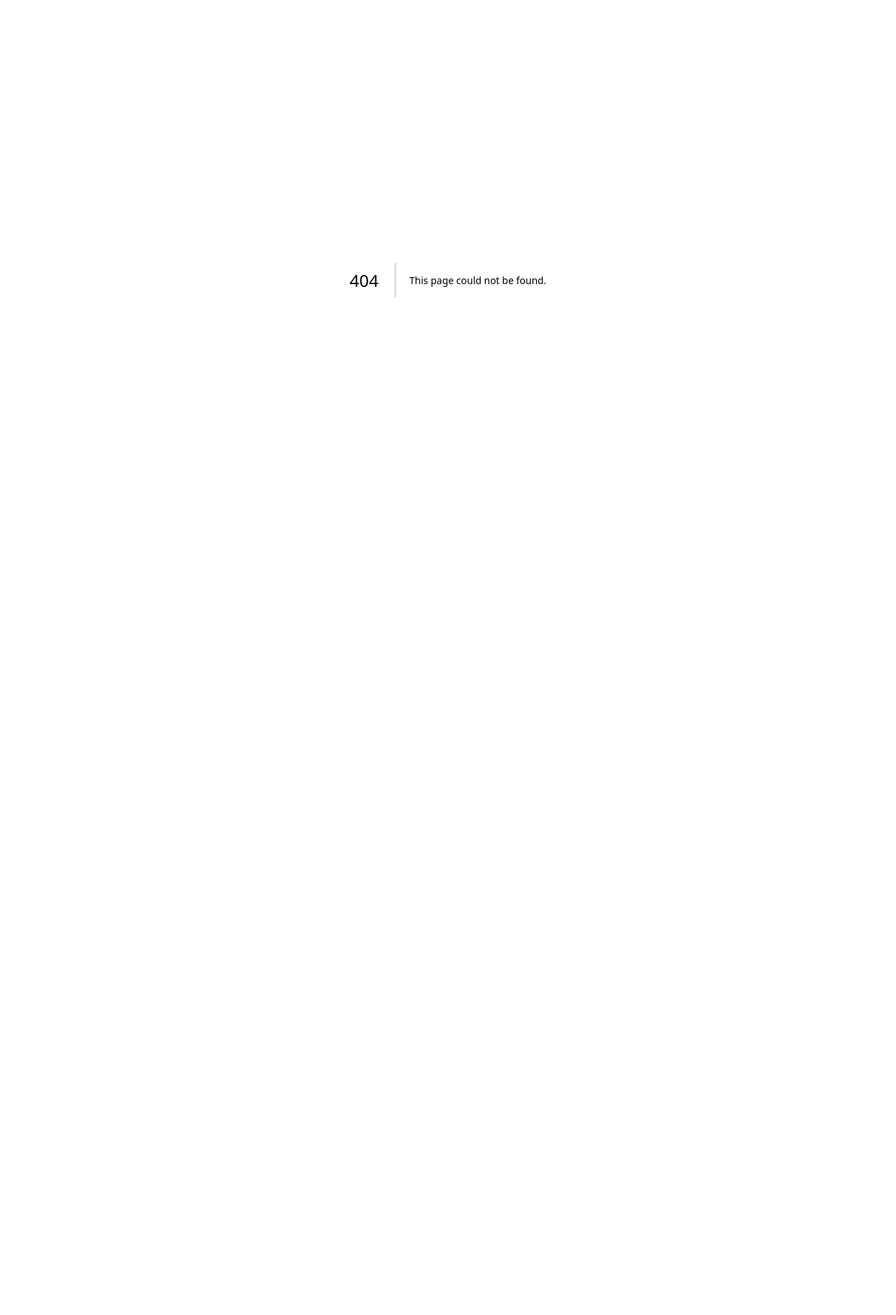
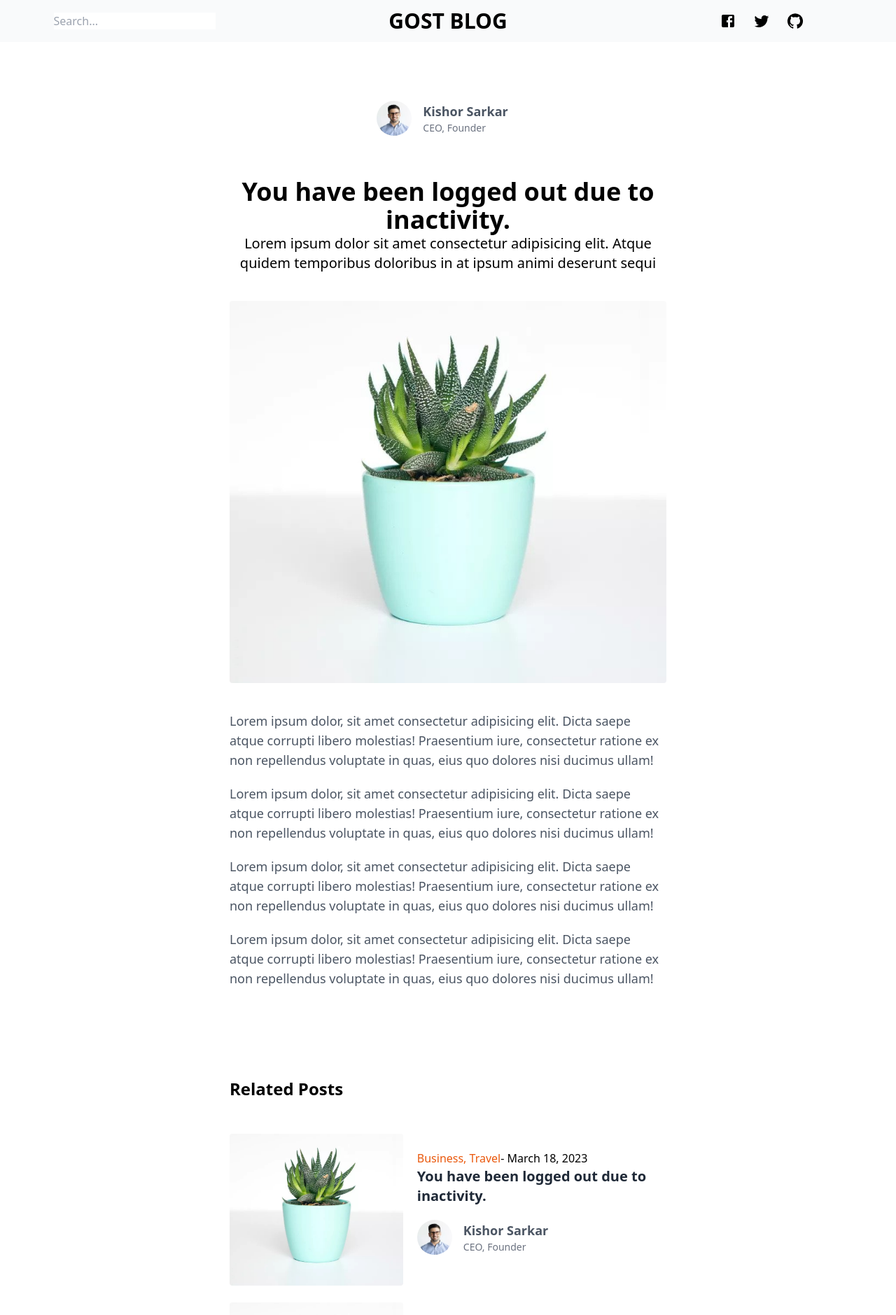
Before and after one commit to gostgmaer/simple-next-blog, a Next.js app: page /posts in a window 1280 px wide. Before the commit this address had no page. Shown: the top 1879 px of the page at 70% size. Before the commit the page ends 800 px from the top, so only its background shows below. Built offline with nearby package versions, Linux system fonts and the light colour scheme.

Commit message:
Ui Ready

```diff
--- /dev/null
+++ b/src/components/childs/Postlist.jsx
@@ -0,0 +1,44 @@
+import Link from "next/link"
+import Image from "next/image";
+import Auther from "./Auther";
+const PostItem = () => {
+  return (
+    <div className="flex gap-5">
+    <div className="image flex flex-col justify-start">
+      <Link href={"/"}>
+        <Image
+          src={"/assets/images/img1.jpg"}
+          alt=""
+          className="rounded"
+          width={"300"}
+          height={"260"}
+        />
+      </Link>
+    </div>
+    <div className="info flex justify-center flex-col">
+      <div className="category">
+        <Link
+          className=" text-orange-600 hover:text-orange-800 "
+          href={"/cate"}
+        >
+          Business, Travel
+        </Link>
+        <Link className=" text-grey-600 hover:text-grey-800" href={"/cate"}>
+          - March 18, 2023
+        </Link>
+      </div>
+      <div className="title">
+        <Link
+          href={"/"}
+          className=" text-xl font-bold text-gray-800 hover:text-gray-600"
+        >
+          You have been logged out due to inactivity.
+        </Link>
+      </div>
+      <Auther />
+    </div>
+  </div>
+  )
+}
+
+export default PostItem
--- a/src/components/footer/index.js
+++ b/src/components/footer/index.js
@@ -2,8 +2,16 @@ import { Facebook, GitHub, Twitter } from "@mui/icons-material";
 import NewsLetter from "../childs/NewsLetter";
 
 const Footer = () => {
+
+  const bg = {
+    background: 'url("/assets/images/footer.png")',
+    backgroundPosition: "right",
+    backgroundRepeat: "no-repeat",
+
+  };
+
   return (
-    <footer className=" bg-gray-50 px-20">
+    <footer className=" bg-gray-50 px-20" style={bg}>
     <NewsLetter/>
       <div className="container mx-auto flex justify-center py-12">
         <div className="py-5">
--- a/src/components/sections/Sectionfour.js
+++ b/src/components/sections/Sectionfour.js
@@ -1,6 +1,7 @@
 import Link from "next/link";
 import Image from "next/image";
 import Auther from "../childs/Auther";
+import PostItem from "../childs/Postlist";
 const Sectionfour = () => {
   return (
     <section className="py-16 container mx-auto md:px-20">
@@ -8,21 +9,22 @@ const Sectionfour = () => {
         <div className="item">
           <h2 className=" font-bold text-2xl py-12 text-center">Business</h2>
           <div className="flex flex-col gap-6">
-            <Post />
-            <Post />
-            <Post />
-            <Post />
-            <Post />
+            <PostItem />
+            <PostItem />
+            <PostItem />
+            <PostItem />
+            <PostItem />
+
           </div>
         </div>
         <div className="item">
           <h2 className=" font-bold text-2xl py-12 text-center">Travel</h2>
           <div className="flex flex-col gap-6">
-            <Post />
-            <Post />
-            <Post />
-            <Post />
-            <Post />
+          <PostItem />
+            <PostItem />
+            <PostItem />
+            <PostItem />
+            <PostItem />
           </div>
         </div>
       </div>
@@ -31,43 +33,3 @@ const Sectionfour = () => {
 };
 
 export default Sectionfour;
-
-const Post = () => {
-  return (
-    <div className="flex gap-5">
-      <div className="image flex flex-col justify-start">
-        <Link href={"/"}>
-          <Image
-            src={"/assets/images/img1.jpg"}
-            alt=""
-            className="rounded"
-            width={"300"}
-            height={"260"}
-          />
-        </Link>
-      </div>
-      <div className="info flex justify-center flex-col">
-        <div className="category">
-          <Link
-            className=" text-orange-600 hover:text-orange-800 "
-            href={"/cate"}
-          >
-            Business, Travel
-          </Link>
-          <Link className=" text-grey-600 hover:text-grey-800" href={"/cate"}>
-            - March 18, 2023
-          </Link>
-        </div>
-        <div className="title">
-          <Link
-            href={"/"}
-            className=" text-xl font-bold text-gray-800 hover:text-gray-600"
-          >
-            You have been logged out due to inactivity.
-          </Link>
-        </div>
-        <Auther />
-      </div>
-    </div>
-  );
-};
--- a/src/components/sections/Sectionone.js
+++ b/src/components/sections/Sectionone.js
@@ -80,7 +80,7 @@ const Slider = () => {
   return (
     <div className="  md:px-20 grid md:grid-cols-2">
       <div className=" images">
-        <Link href={"/"}>
+        <Link href={"/posts"}>
           <Image
             src={"/assets/images/img1.jpg"}
             alt=""
--- /dev/null
+++ b/src/pages/posts/index.js
@@ -0,0 +1,74 @@
+import Auther from "@/components/childs/Auther";
+import PostItem from "@/components/childs/Postlist";
+import Layout from "@/layout";
+import Image from "next/image";
+
+const Post = () => {
+  return (
+    <Layout>
+      <section className=" container mx-auto md:px-2 py-16 w-1/2">
+        <div className="flex justify-center">
+          <Auther />
+        </div>
+        <div className="post py-10">
+          <h1 className=" font-bold text-4xl text-center">
+            You have been logged out due to inactivity.
+          </h1>
+          <p className=" text-grey-500 text-center text-xl">
+            Lorem ipsum dolor sit amet consectetur adipisicing elit. Atque
+            quidem temporibus doloribus in at ipsum animi deserunt sequi
+          </p>
+          <div className="py-10">
+            <Image
+              src={"/assets/images/img1.jpg"}
+              alt=""
+              className="rounded"
+              width={"900"}
+              height={"600"}
+            />
+          </div>
+          <div className="content text-gray-600 text-lg flex flex-col gap-5">
+            <p>
+              Lorem ipsum dolor, sit amet consectetur adipisicing elit. Dicta
+              saepe atque corrupti libero molestias! Praesentium iure,
+              consectetur ratione ex non repellendus voluptate in quas, eius quo
+              dolores nisi ducimus ullam!
+            </p>
+            <p>
+              Lorem ipsum dolor, sit amet consectetur adipisicing elit. Dicta
+              saepe atque corrupti libero molestias! Praesentium iure,
+              consectetur ratione ex non repellendus voluptate in quas, eius quo
+              dolores nisi ducimus ullam!
+            </p>
+            <p>
+              Lorem ipsum dolor, sit amet consectetur adipisicing elit. Dicta
+              saepe atque corrupti libero molestias! Praesentium iure,
+              consectetur ratione ex non repellendus voluptate in quas, eius quo
+              dolores nisi ducimus ullam!
+            </p>
+
+            <p>
+              Lorem ipsum dolor, sit amet consectetur adipisicing elit. Dicta
+              saepe atque corrupti libero molestias! Praesentium iure,
+              consectetur ratione ex non repellendus voluptate in quas, eius quo
+              dolores nisi ducimus ullam!
+            </p>
+          </div>
+        </div>
+        <div className="comment"></div>
+        <div className="related py-10">
+          <h2 className=" font-bold text-2xl py-12 text-start">Related Posts</h2>
+          <div className="flex flex-col gap-6">
+            <PostItem />
+            <PostItem />
+            <PostItem />
+            <PostItem />
+            <PostItem />
+          </div>
+        </div>
+      </section>
+    </Layout>
+  );
+};
+
+export default Post;
```
